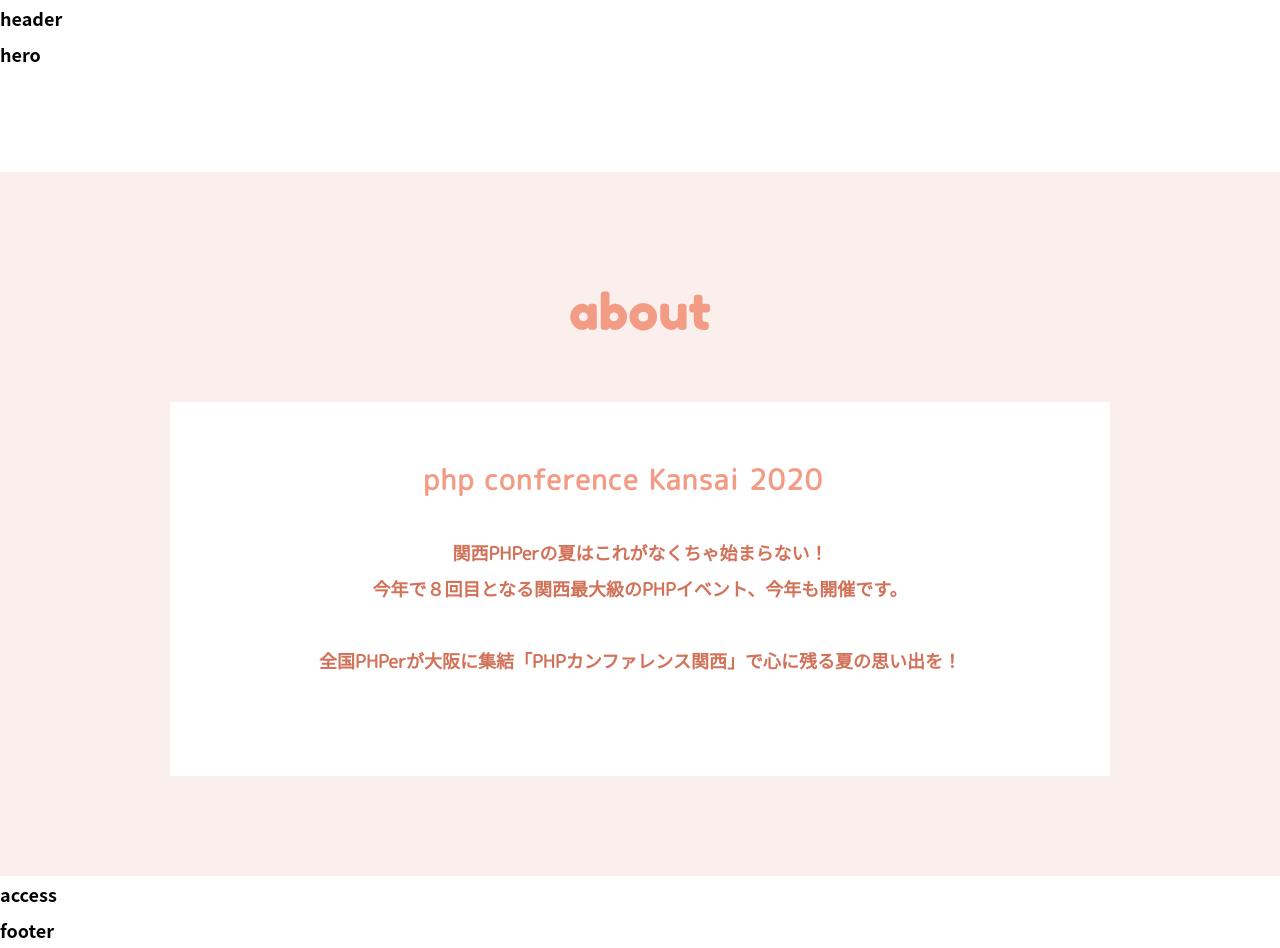
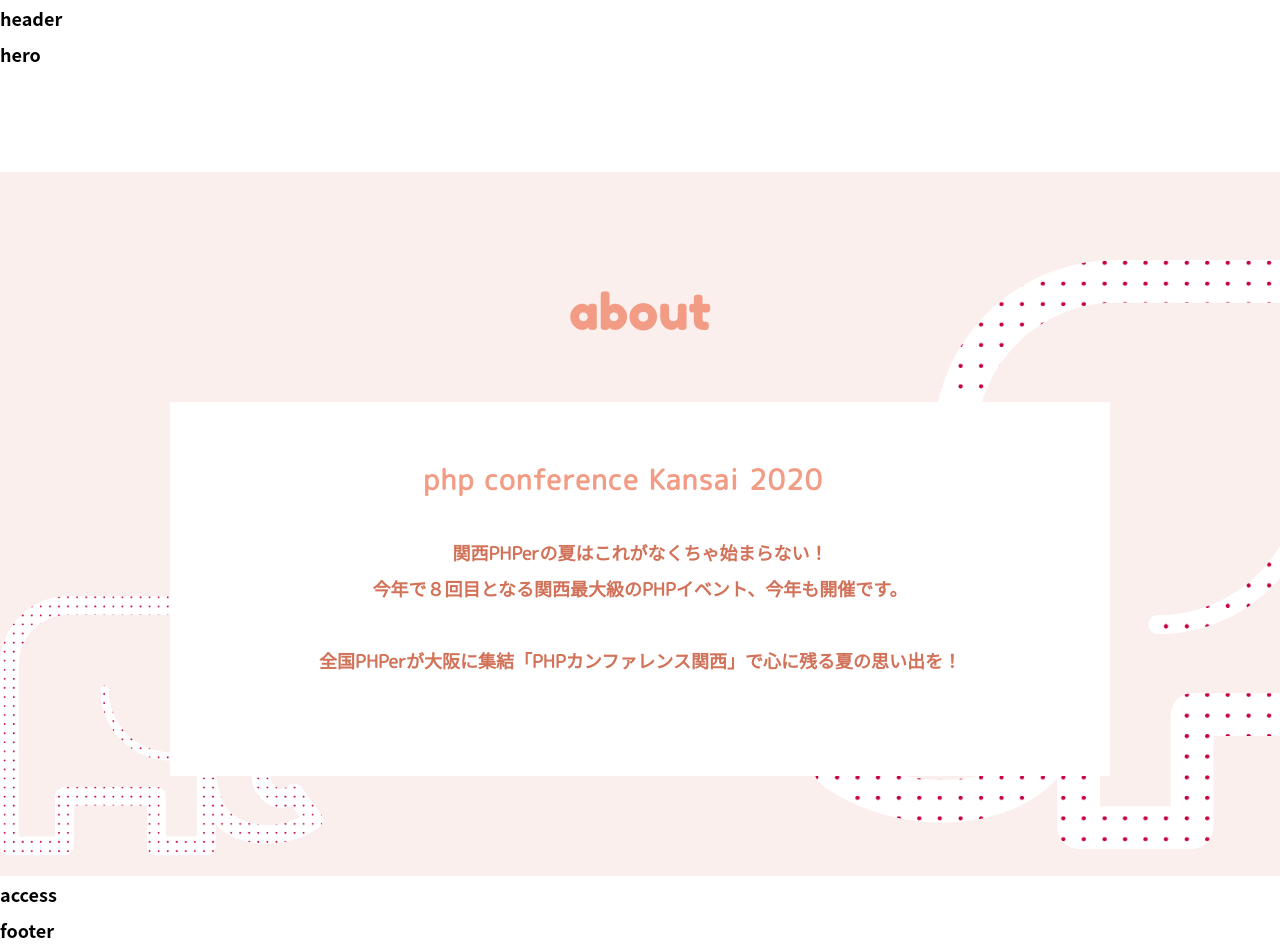
Before and after one commit to php-jp/phpcon2020-kansai, a Nuxt app: page /teaser in a window 1280 px wide. Built offline with nearby package versions, Linux system fonts and the light colour scheme.

Commit message:
背景画像の追加

```diff
--- a/components/top/About.vue
+++ b/components/top/About.vue
@@ -26,18 +26,13 @@
 .p-about {
   margin: 50px auto 0;
   position: relative;
-  // background-image:
-  //         url("~assets/img/about_frame01.png"),
-  //         url("~assets/img/about_frame02.png");
+  color: $clr_accentcolor;
   background-color: $clr_basecolor;
-  background-size: 15%, 15%, 30%, 30%;
-  background-position: left top, right bottom, 45% 0%, 50% 100%;
-  background-repeat: no-repeat;
-  color: $clr_accentcolor;
-
   @include desktop {
     margin-top: 100px;
-    background-size: 15%, 15%, 15%, 18%;
+    background-image:url("~assets/images/about/about_zou_left.png"),url("~assets/images/about/about_zou_right.png");
+    background-position: bottom 20px left 0px,bottom 20px right 0px;
+    background-repeat: no-repeat;
   }
 
   &_title {
@@ -68,8 +63,8 @@
 
   &_secHeading {
     display: inline-block;
-    width: 248px;
-    height: 22px;
+    //width: 248px;
+    //height: 22px;
     text-align: left;
     letter-spacing: 1.12px;
     font-size: 1.6rem;
@@ -89,8 +84,8 @@
     display: inline-block;
     font-family: 'M PLUS Rounded 1c', sans-serif;
     font-weight: bold;
-    width: 240px;
-    height: 162px;
+    // width: 240px;
+    //height: 162px;
     text-align: center;
     font-size: 1.2rem;
     line-height: 2;
```
Also changed, not shown: assets/images/about/about_zou_left.png (added), assets/images/about/about_zou_right.png (added).
